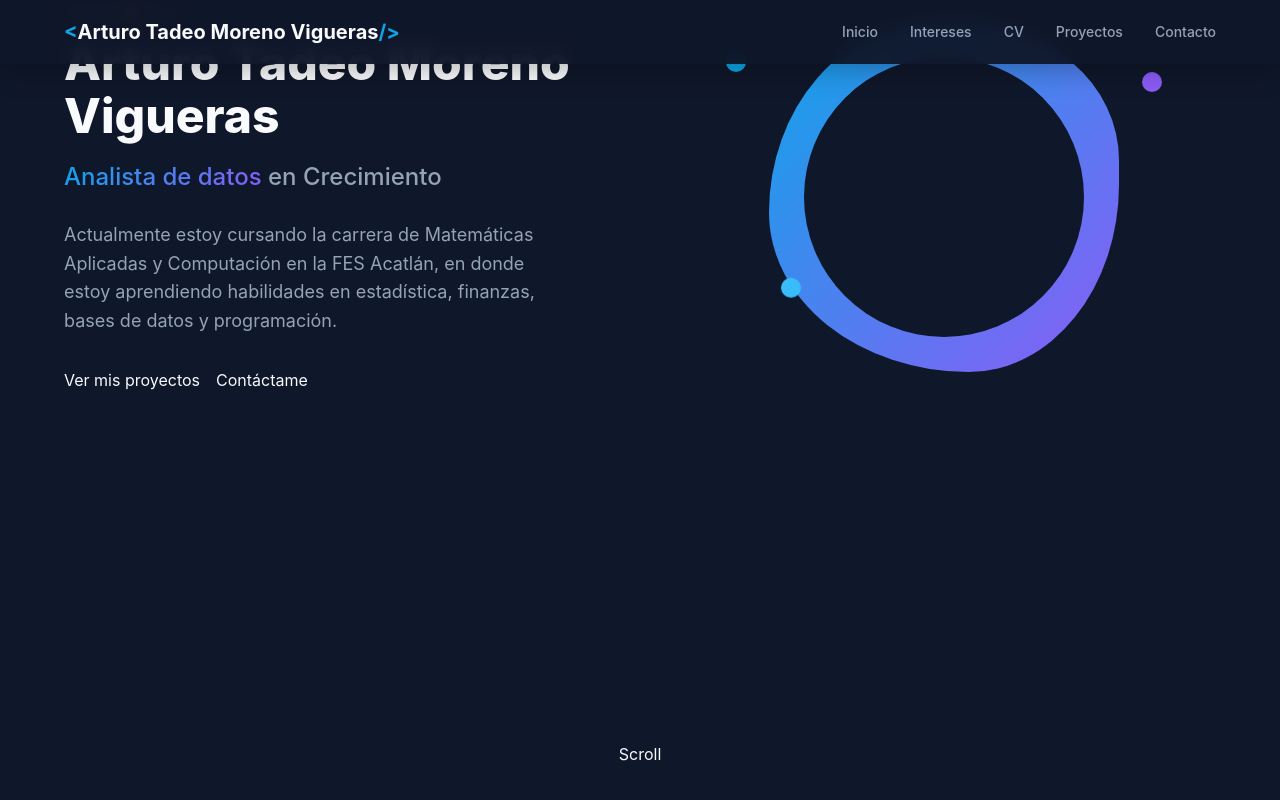
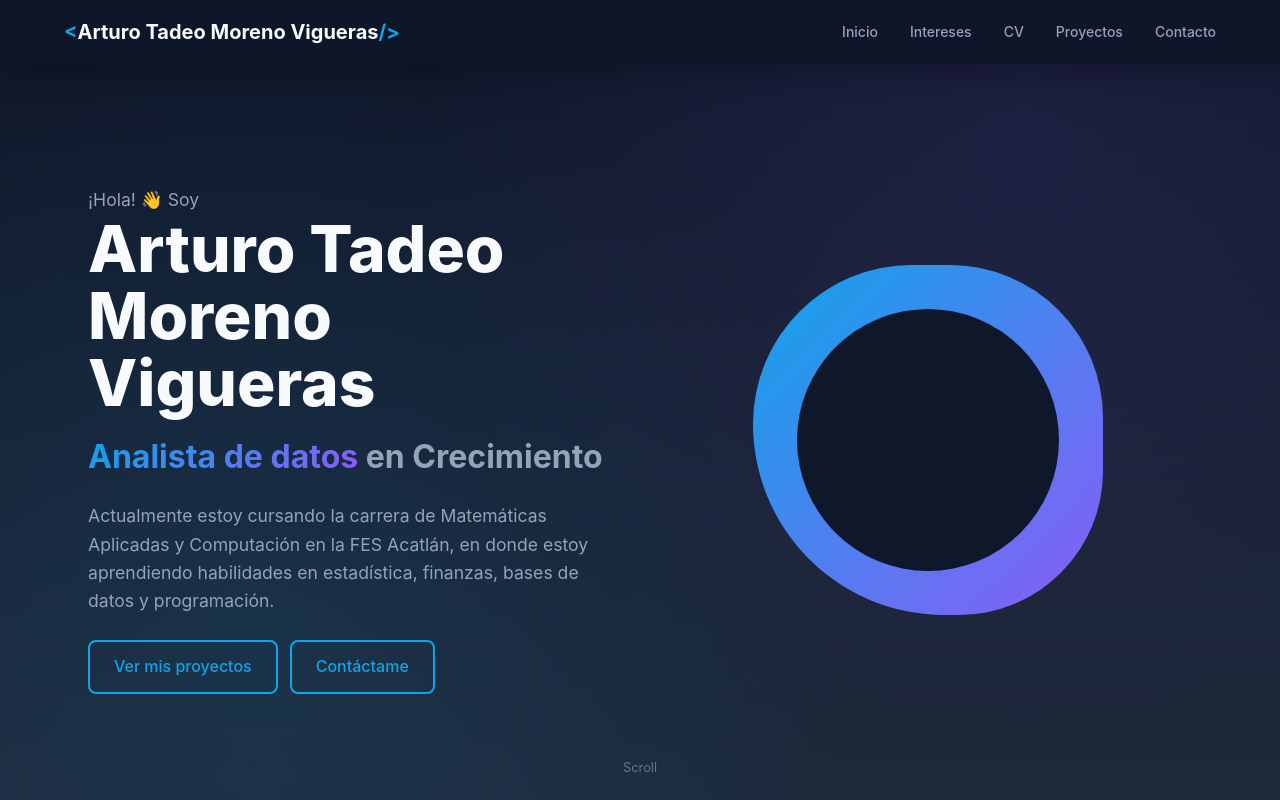
Before and after one commit to TheArtico05/Lab6_MorenoViguerasArturoTadeo, a Next.js app in the folder portafolio/: page / in a window 1280 px wide. Built offline with nearby package versions, Linux system fonts and the light colour scheme.

Commit message:
Me apoye de la IA para mejorar la vista

```diff
--- a/portafolio/app/Components/HeroSection/Hero.section.module.css
+++ b/portafolio/app/Components/HeroSection/Hero.section.module.css
@@ -1,181 +1,173 @@
 /* ========== HERO SECTION ========== */
-.hero {
-    min-height: 100vh;
+.heroSection {
+    min-height: 100dvh;
     display: flex;
     align-items: center;
-    padding-top: var(--header-height);
+    padding-top: 80px; /* altura del header */
     background: var(--gradient-bg);
     position: relative;
     overflow: hidden;
 }
 
-.hero::before {
+/* Fondo decorativo */
+.heroSection::before {
     content: '';
     position: absolute;
-    top: 0;
-    left: 0;
-    right: 0;
-    bottom: 0;
+    inset: 0;
     background:
-        radial-gradient(circle at 20% 80%, rgba(14, 165, 233, 0.1) 0%, transparent 50%),
-        radial-gradient(circle at 80% 20%, rgba(139, 92, 246, 0.1) 0%, transparent 50%);
+        radial-gradient(circle at 20% 80%, rgba(14, 165, 233, 0.1), transparent 50%),
+        radial-gradient(circle at 80% 20%, rgba(139, 92, 246, 0.1), transparent 50%);
     pointer-events: none;
 }
 
+/* CONTENEDOR */
 .hero__container {
+    width: 90%;
+    max-width: 1200px;
+    margin: 0 auto;
+
     display: grid;
-    grid-template-columns: 1fr 1fr;
-    gap: var(--spacing-3xl);
+    grid-template-columns: repeat(auto-fit, minmax(300px, 1fr));
+    gap: 3rem;
     align-items: center;
+
+    min-height: calc(100dvh - 80px);
     position: relative;
     z-index: 1;
 }
 
+/* TEXTO */
+.hero__content {
+    max-width: 600px;
+}
+
 .hero__greeting {
-    display: inline-block;
-    font-size: var(--font-size-lg);
+    font-size: 1.1rem;
     color: var(--color-text-secondary);
-    margin-bottom: var(--spacing-sm);
+    margin-bottom: 10px;
 }
 
 .hero__title {
-    font-size: var(--font-size-5xl);
+    font-size: clamp(2rem, 5vw, 4rem);
     font-weight: 800;
+    line-height: 1.05;
+    margin-bottom: 15px;
     color: var(--color-text-primary);
-    line-height: 1.1;
-    margin-bottom: var(--spacing-md);
 }
 
 .hero__subtitle {
-    font-size: var(--font-size-2xl);
-    font-weight: 500;
+    font-size: clamp(1.2rem, 2.5vw, 2rem);
     color: var(--color-text-secondary);
-    margin-bottom: var(--spacing-lg);
+    margin-bottom: 20px;
 }
 
 .highlight {
     background: var(--gradient-primary);
     -webkit-background-clip: text;
     -webkit-text-fill-color: transparent;
-    background-clip: text;
 }
 
 .hero__description {
-    font-size: var(--font-size-lg);
+    font-size: 1.1rem;
+    line-height: 1.6;
+    margin-bottom: 25px;
     color: var(--color-text-secondary);
-    margin-bottom: var(--spacing-xl);
-    max-width: 500px;
 }
 
+/* BOTONES */
 .hero__buttons {
     display: flex;
     flex-wrap: wrap;
-    gap: var(--spacing-md);
+    gap: 12px;
 }
 
+.btn {
+    padding: 12px 24px;
+    border-radius: 8px;
+    border: 2px solid var(--color-primary);
+    color: var(--color-primary);
+    text-decoration: none;
+    transition: 0.3s;
+    font-weight: 500;
+}
+
+.btn:hover {
+    background: var(--color-primary);
+    color: white;
+}
+
+.btn--outline {
+    background: transparent;
+}
+
+/* IMAGEN */
 .hero__image {
     display: flex;
     justify-content: center;
     align-items: center;
-    position: relative;
 }
 
 .hero__blob {
-    width: 350px;
-    height: 350px;
+    width: clamp(200px, 30vw, 350px);
+    height: clamp(200px, 30vw, 350px);
     background: var(--gradient-primary);
-    border-radius: 60% 40% 30% 70% / 60% 30% 70% 40%;
+    border-radius: 60% 40% 30% 70%;
     display: flex;
     align-items: center;
     justify-content: center;
-    animation: blob-animation 8s infinite;
-    position: relative;
+    animation: blob 8s infinite;
 }
 
-@keyframes blob-animation {
+@keyframes blob {
     0%, 100% {
-        border-radius: 60% 40% 30% 70% / 60% 30% 70% 40%;
+        border-radius: 60% 40% 30% 70%;
     }
     50% {
-        border-radius: 30% 60% 70% 40% / 50% 60% 30% 60%;
+        border-radius: 30% 60% 70% 40%;
     }
 }
 
 .hero__avatar {
-    width: 280px;
-    height: 280px;
+    width: 75%;
+    height: 75%;
     background: var(--color-bg-primary);
     border-radius: 50%;
     display: flex;
     align-items: center;
     justify-content: center;
-    font-size: 8rem;
+    font-size: clamp(3rem, 6vw, 6rem);
     color: var(--color-primary);
 }
 
-.hero__decoration {
-    position: absolute;
-    width: 20px;
-    height: 20px;
-    border-radius: 50%;
-    animation: float 3s ease-in-out infinite;
-}
-
-.hero__decoration--1 {
-    top: 10%;
-    left: 10%;
-    background: var(--color-primary);
-    animation-delay: 0s;
-}
-
-.hero__decoration--2 {
-    top: 20%;
-    right: 10%;
-    background: var(--color-secondary);
-    animation-delay: 1s;
-}
-
-.hero__decoration--3 {
-    bottom: 20%;
-    left: 20%;
-    background: var(--color-primary-light);
-    animation-delay: 2s;
-}
-
-@keyframes float {
-    0%, 100% {
-        transform: translateY(0);
-    }
-    50% {
-        transform: translateY(-20px);
-    }
-}
-
+/* SCROLL */
 .hero__scroll {
     position: absolute;
-    bottom: var(--spacing-xl);
+    bottom: 20px;
     left: 50%;
     transform: translateX(-50%);
 }
 
-.hero__scroll-link {
+.hero__scrollLink {
     display: flex;
     flex-direction: column;
     align-items: center;
-    gap: var(--spacing-sm);
-    font-size: var(--font-size-sm);
+    font-size: 0.8rem;
     color: var(--color-text-muted);
     animation: bounce 2s infinite;
 }
 
 @keyframes bounce {
-    0%, 20%, 50%, 80%, 100% {
-        transform: translateY(0);
+    0%,100% { transform: translateY(0); }
+    50% { transform: translateY(-8px); }
+}
+
+/* RESPONSIVE EXTRA */
+@media (max-width: 768px) {
+    .heroSection {
+        text-align: center;
     }
-    40% {
-        transform: translateY(-10px);
-    }
-    60% {
-        transform: translateY(-5px);
+
+    .hero__image {
+        order: -1;
     }
 }
```
